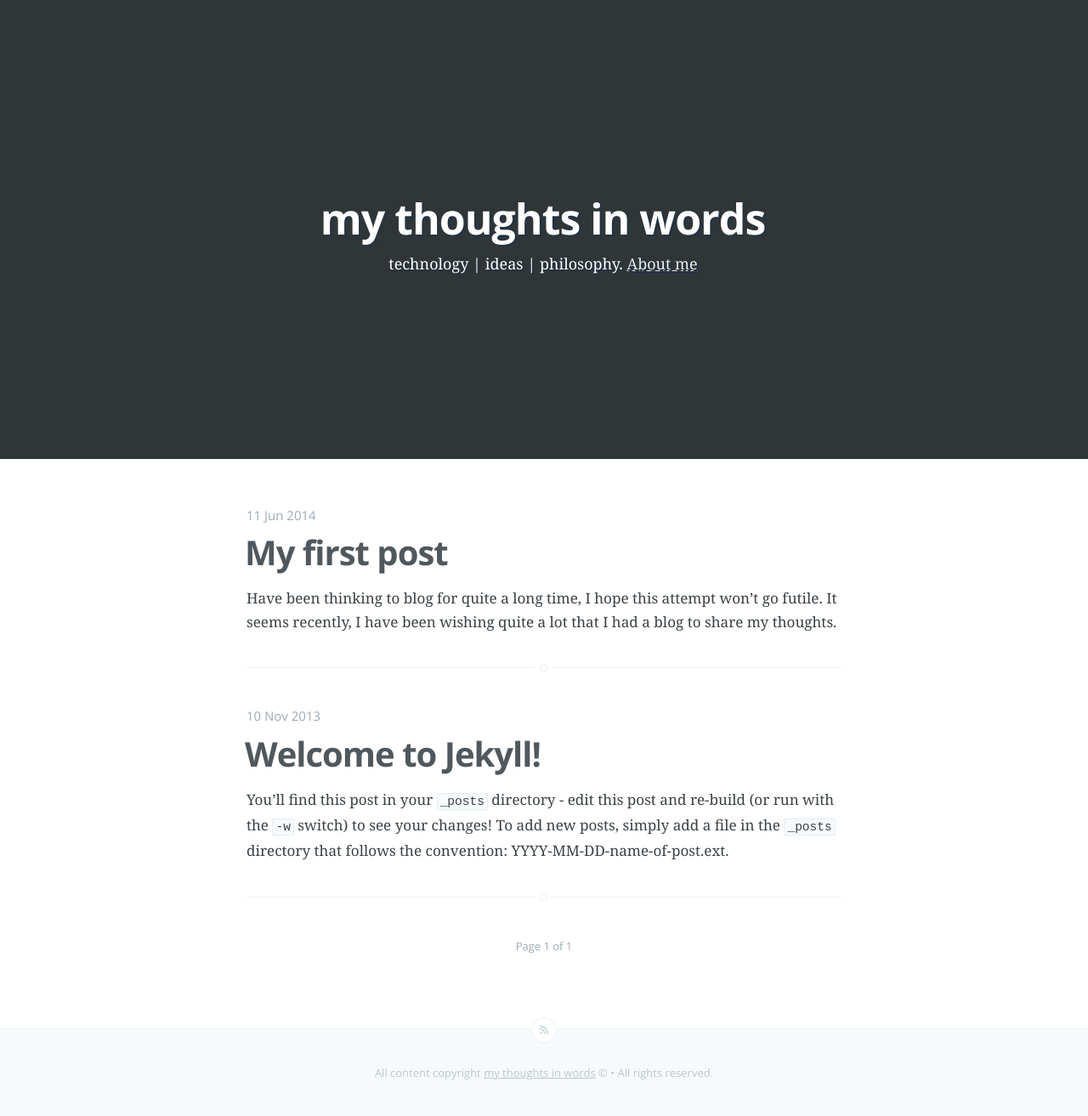
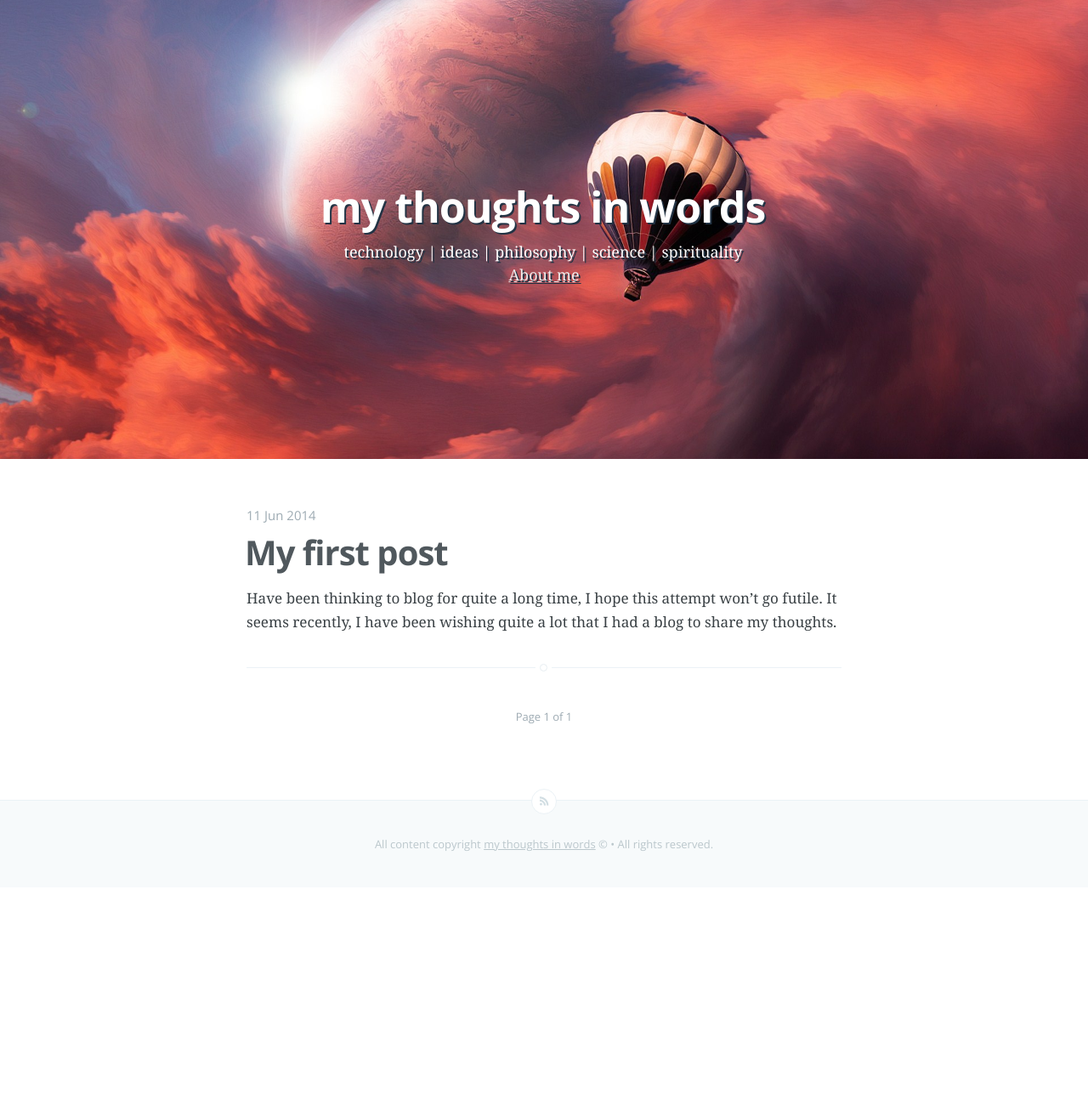
Before and after one commit to jikkujose/JikkuJose.github.io, a Jekyll site: the page built from index.html, in a window 1280 px wide. Shown: the whole page at 85% size. Built offline with Jekyll 4.4.1, drawn with Linux system fonts in a browser that asks for light colours; Markdown is read by kramdown in place of the engine named in the settings; the list of posts is cut into pages by our own code; after the commit the page ends 1044 px from its top, so only the background shows below that.

Commit message:
added cover image

```diff
--- a/_config.yml
+++ b/_config.yml
@@ -1,5 +1,5 @@
 name: "my thoughts in words"
-description: "technology | ideas | philosophy"
+description: "technology | ideas | philosophy | science | spirituality"
 meta_description: "Blog about technology, philosophy, physics and probably anything interesting. Yes, of course its relative :)"
 
 markdown: redcarpet
--- a/_posts/2013-11-10-welcome-to-jekyll.markdown
+++ /dev/null
@@ -1,24 +0,0 @@
----
-layout: post
-title:  "Welcome to Jekyll!"
-date:   2013-11-10 10:18:00
-categories: jekyll update
----
-
-You'll find this post in your `_posts` directory - edit this post and re-build (or run with the `-w` switch) to see your changes!
-To add new posts, simply add a file in the `_posts` directory that follows the convention: YYYY-MM-DD-name-of-post.ext.
-
-Jekyll also offers powerful support for code snippets:
-
-{% highlight ruby %}
-def print_hi(name)
-  puts "Hi, #{name}"
-end
-print_hi('Tom')
-#=> prints 'Hi, Tom' to STDOUT.
-{% endhighlight %}
-
-Check out the [Jekyll docs][jekyll] for more info on how to get the most out of Jekyll. File all bugs/feature requests at [Jekyll's GitHub repo][jekyll-gh].
-
-[jekyll-gh]: https://github.com/mojombo/jekyll
-[jekyll]:    http://jekyllrb.com
--- a/index.html
+++ b/index.html
@@ -1,7 +1,7 @@
 ---
 layout: default
 title: Home
-cover: false
+cover: "/assets/images/cover.jpg"
 about: 'about.html'
 ---
 
@@ -15,7 +15,8 @@
             {% endif %}
             <h1 class="blog-title">{{ site.name }}</h1>
             <h2 class="blog-description">
-                {{ site.description }}.
+                {{ site.description }}
+                <br/>
                 {% if page.about %} <a href='{{ site.baseurl }}{{ page.about }}'> About me </a> {% endif %}
             </h2>
         </div>
```
Also changed, not shown: assets/css/main.css (indentation only), assets/images/cover.jpg (added), assets/images/cover1.jpg (added), assets/images/cover2.jpg (added), assets/images/cover3.jpg (added), 1 other file.
